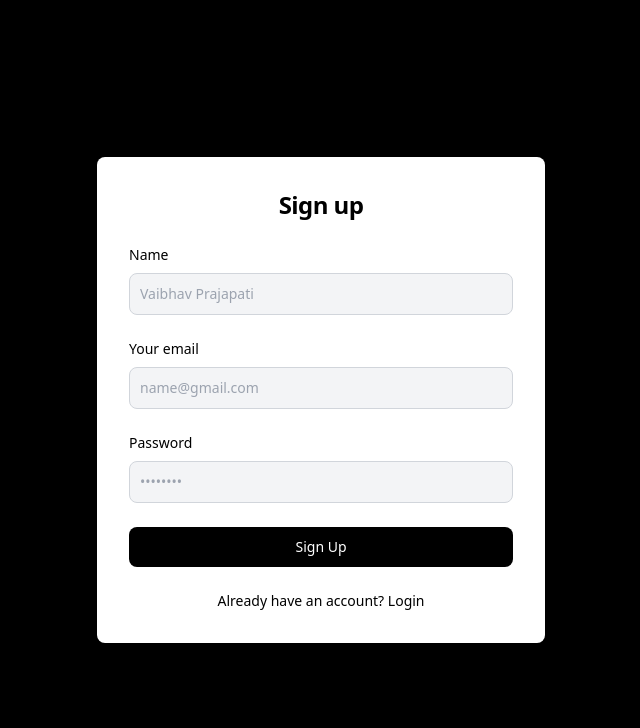
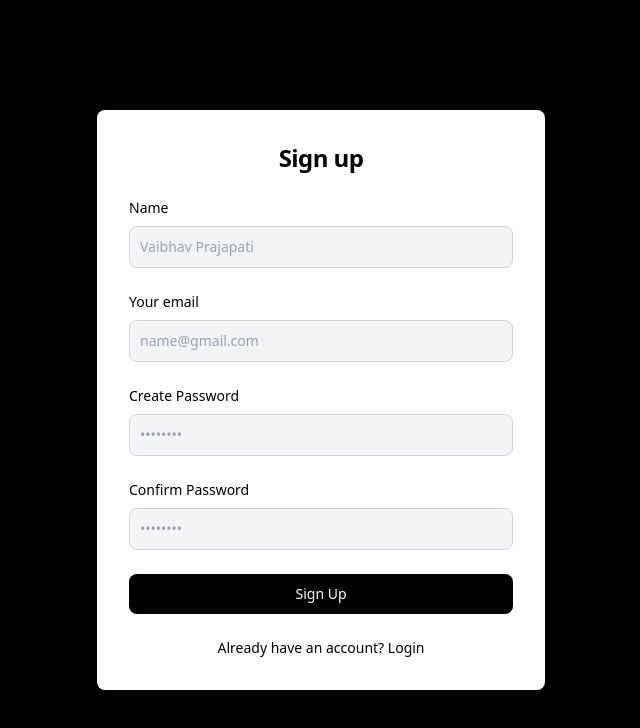
Before and after one commit to Vivek20510/Login-System, a Next.js app: page /register in a window 1280 px wide. Shown: the top 728 px of the page, without its empty margins (319-959 px from the left). Built offline with nearby package versions, Linux system fonts and the light colour scheme.

Commit message:
Update register.jsx

```diff
--- a/pages/register.jsx
+++ b/pages/register.jsx
@@ -53,12 +53,24 @@ export default function Register() {
                                     />
                                 </div>
                                 <div className='text-left'>
-                                    <label htmlFor="password" className="block mb-2 text-sm font-medium text-black dark:text-white">Password</label>
+                                    <label htmlFor="password" className="block mb-2 text-sm font-medium text-black dark:text-white">Create Password</label>
                                     <input
                                         onChange={(e) => setFormData({ ...formData, password: e.target.value })}
                                         type="password"
                                         name="password"
                                         id="password"
+                                        placeholder="••••••••"
+                                        className="bg-gray-100 border border-gray-300 text-black sm:text-sm rounded-lg focus:ring-primary-600 focus:border-primary-600 block w-full p-2.5 dark:bg-gray-800 dark:border-gray-600 dark:placeholder-gray-400 dark:text-white dark:focus:ring-blue-500 dark:focus:border-blue-500"
+                                        required=""
+                                    />
+                                </div>
+                                <div className='text-left'>
+                                    <label htmlFor="Repeat password" className="block mb-2 text-sm font-medium text-black dark:text-white">Confirm Password</label>
+                                    <input
+                                        onChange={(e) => setFormData({ ...formData, password: e.target.value })}
+                                        type="Repeatpassword"
+                                        name="Repeatpassword"
+                                        id="Repeatpassword"
                                         placeholder="••••••••"
                                         className="bg-gray-100 border border-gray-300 text-black sm:text-sm rounded-lg focus:ring-primary-600 focus:border-primary-600 block w-full p-2.5 dark:bg-gray-800 dark:border-gray-600 dark:placeholder-gray-400 dark:text-white dark:focus:ring-blue-500 dark:focus:border-blue-500"
                                         required=""
```
